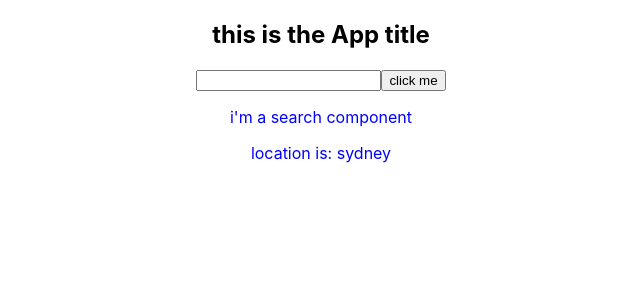
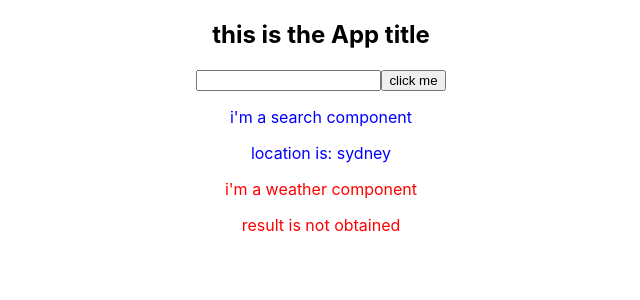
Before and after one commit to Ledwos/WeatherApp, a React (Create React App) app in the folder ws-client/: page / in a window 1280 px wide. Shown: the top 300 px of the page, without its empty margins (319-959 px from the left). Built offline with nearby package versions, Linux system fonts and the light colour scheme.

Commit message:
fix proxy / print result

```diff
--- a/ws-client/src/App.js
+++ b/ws-client/src/App.js
@@ -20,7 +20,7 @@ class App extends React.Component {
 
   handleFetch() {
     console.log(`fetching: ${this.state.location}`);
-    fetch(`http://localhost:5000/api/weather/${this.state.location}`)
+    fetch(`/api/weather/${this.state.location}`)
     .then(response => response.json())
     .then(data => {
       this.setState({result: data});
@@ -33,7 +33,7 @@ class App extends React.Component {
       <div className='App'>
         <h2>this is the App title</h2>
         <Search location={this.state.location} locUpdate={this.locUpdate} handleFetch={this.handleFetch} />
-        {/* <Weather result={this.state.result} /> */}
+        <Weather result={this.state.result} />
       </div>
     )
   }
--- a/ws-client/src/components/Weather.js
+++ b/ws-client/src/components/Weather.js
@@ -5,7 +5,10 @@ function Weather(props) {
     return (
         <div id='WeatherDiv'>
             <p>i'm a weather component</p>
-            <p>result is: {props.result}</p>
+    {props.result.name ? (
+    <p>Temperature: {props.result.main.temp} °C</p>
+    ) : <p>result is not obtained</p>}
+
         </div>
     );
 };
```
